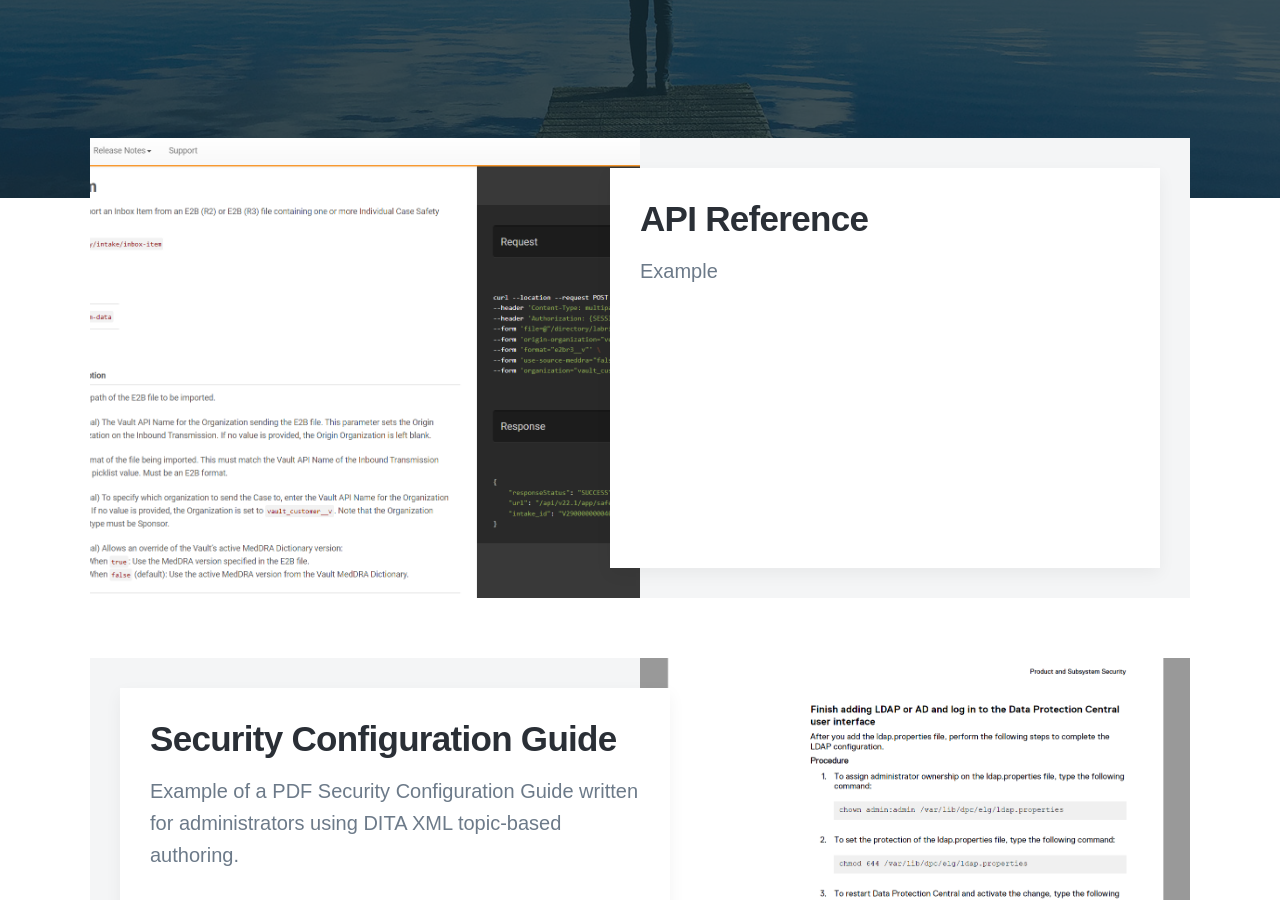
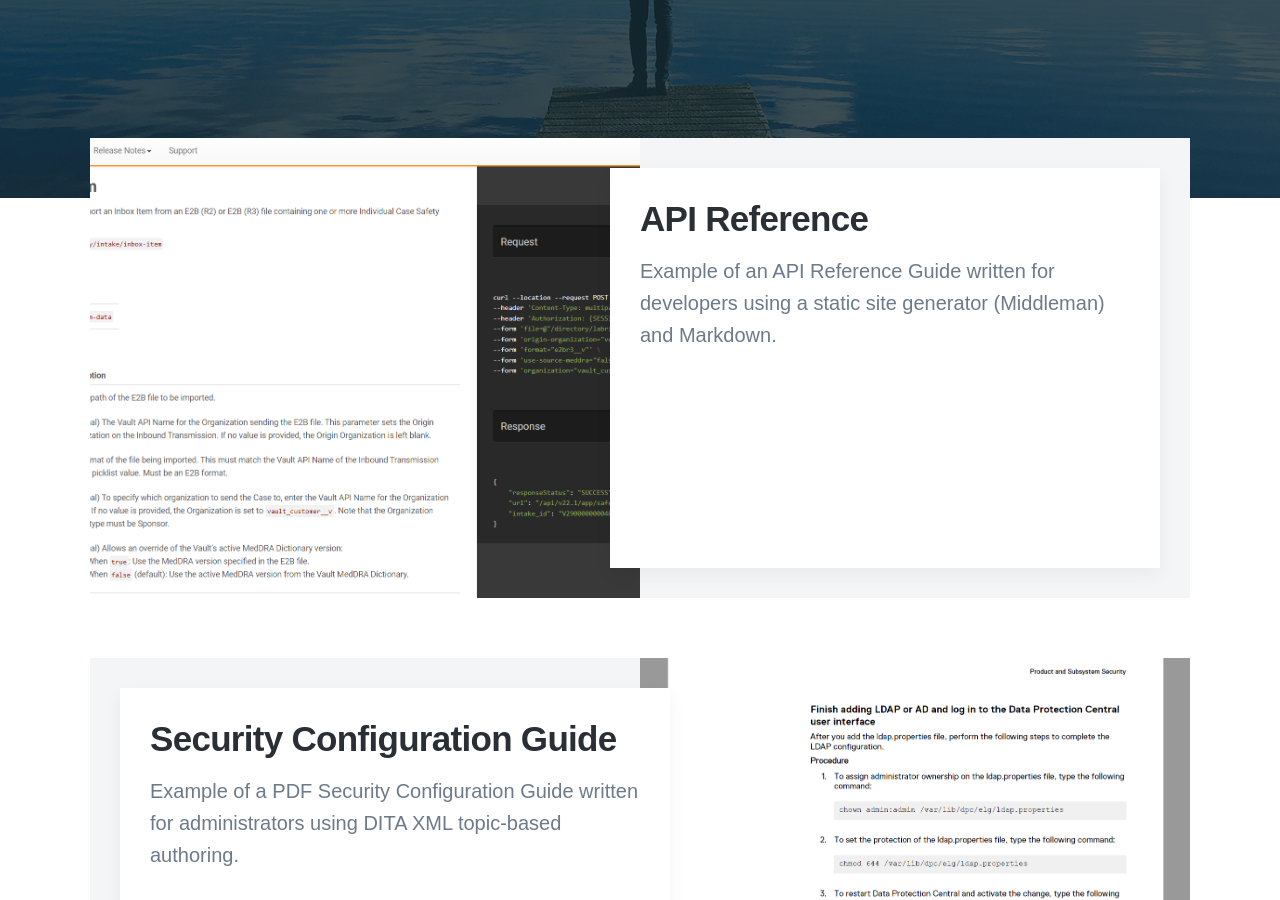
Before and after one commit to emilyrushton/emilyrushton.github.io, a Jekyll site: the page built from blog/index.html, in a window 1280 px wide and 900 px high, scrolled down 391 px. Built offline with Jekyll 4.4.1, drawn with Linux system fonts in a browser that asks for light colours; nearby versions of some CDN libraries; some web fonts are replaced; the list of posts is cut into pages by our own code.

Commit message:
Update 2021-12-12-api-documentation.md

```diff
--- a/_posts/2021-12-12-api-documentation.md
+++ b/_posts/2021-12-12-api-documentation.md
@@ -1,7 +1,7 @@
 ---
 title: 'API Reference'
 date: 2021-01-12 00:00:00
-description: Example
+description: Example of an API Reference Guide written for developers using a static site generator (Middleman) and Markdown.
 featured_image: '/images/api-reference-image.png'
 ---
 
```
